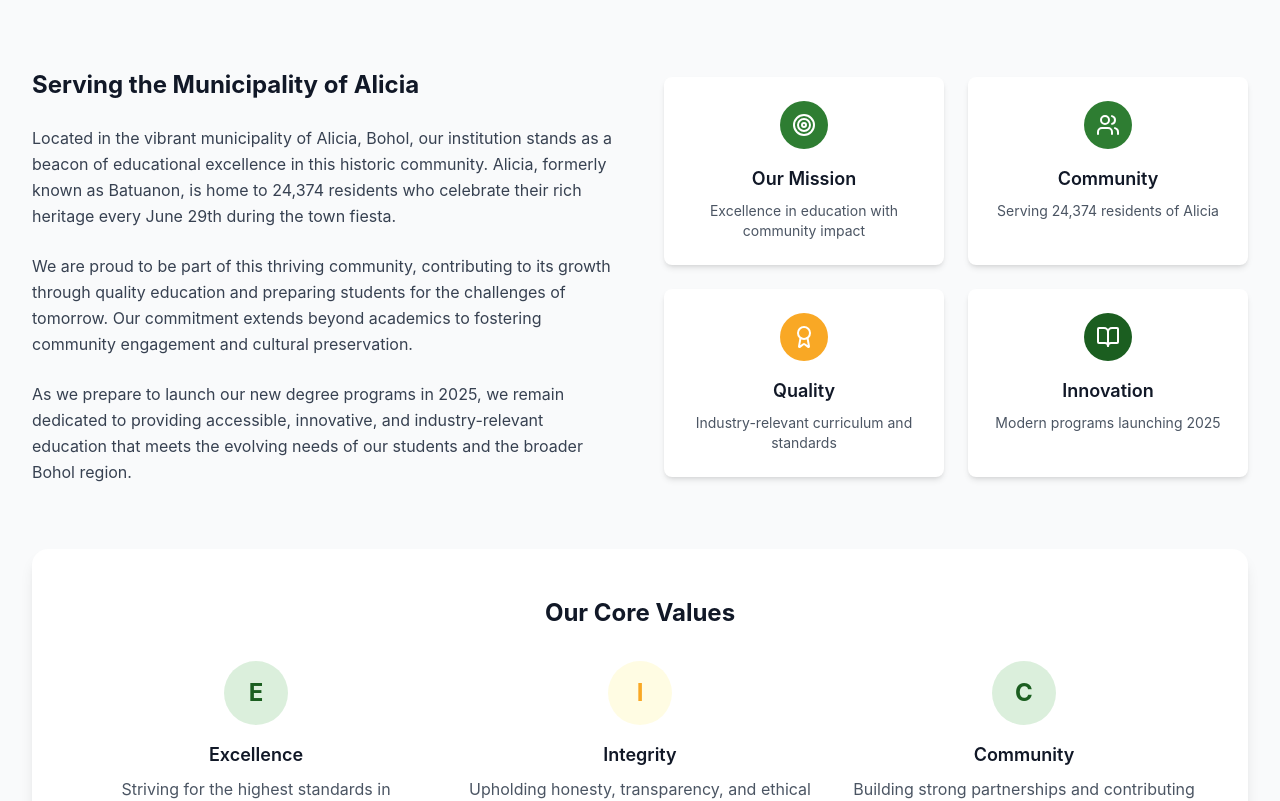
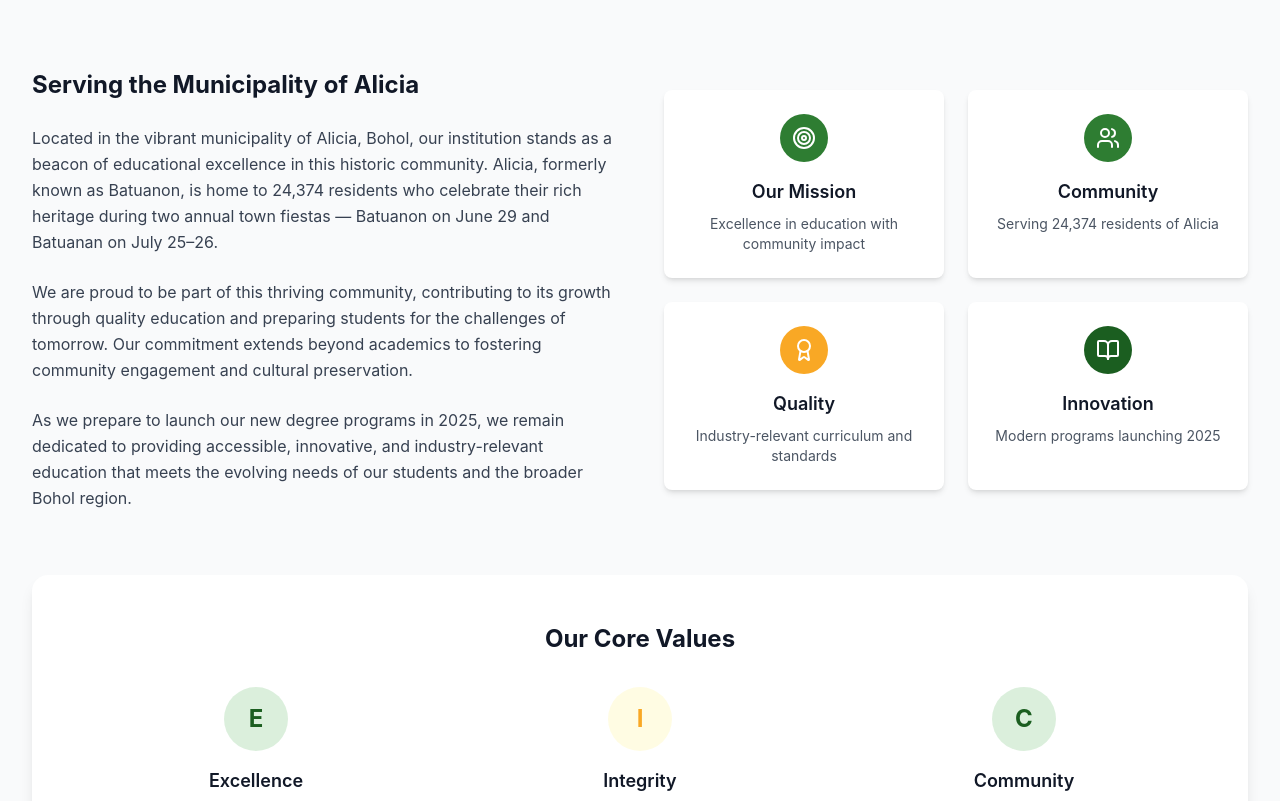
Before and after one commit to colegiodealicia25-repo/coldea-website, a React (Vite) app: page / in a window 1280 px wide. Shown: the part 1109-1910 px from the top of the page. Built offline with nearby package versions, Linux system fonts and the light colour scheme.

Commit message:
updated card Town Fiestas

```diff
--- a/src/components/About.tsx
+++ b/src/components/About.tsx
@@ -23,8 +23,8 @@ export default function About() {
             <p className="text-gray-700 mb-6 leading-relaxed">
               Located in the vibrant municipality of Alicia, Bohol, our institution stands as a beacon
               of educational excellence in this historic community. Alicia, formerly known as Batuanon,
-              is home to 24,374 residents who celebrate their rich heritage every June 29th during
-              the town fiesta.
+              is home to 24,374 residents who celebrate their rich heritage during two annual town
+              fiestas — Batuanon on June 29 and Batuanan on July 25–26.
             </p>
             <p className="text-gray-700 mb-6 leading-relaxed">
               We are proud to be part of this thriving community, contributing to its growth through
--- a/src/components/Location.tsx
+++ b/src/components/Location.tsx
@@ -39,12 +39,20 @@ export default function Location() {
               </div>
 
               <div className="bg-white p-6 rounded-lg shadow-md">
-                <div className="flex items-center space-x-3 mb-3">
+                <div className="flex items-center space-x-3 mb-4">
                   <Calendar size={24} className="text-coldea-gold" />
-                  <h4 className="font-semibold text-gray-900">Town Fiesta</h4>
+                  <h4 className="font-semibold text-gray-900">Town Fiestas</h4>
                 </div>
-                <p className="text-2xl font-bold text-coldea-gold">June 29</p>
-                <p className="text-sm text-gray-600">Annual Celebration</p>
+                <div className="space-y-3">
+                  <div>
+                    <p className="text-xl font-extrabold text-coldea-gold leading-none">June 29</p>
+                    <p className="text-sm text-gray-600">Batuanon</p>
+                  </div>
+                  <div className="border-t border-gray-100 pt-3">
+                    <p className="text-xl font-extrabold text-coldea-gold leading-none">July 25–26</p>
+                    <p className="text-sm text-gray-600">Batuanan</p>
+                  </div>
+                </div>
               </div>
             </div>
 
```
